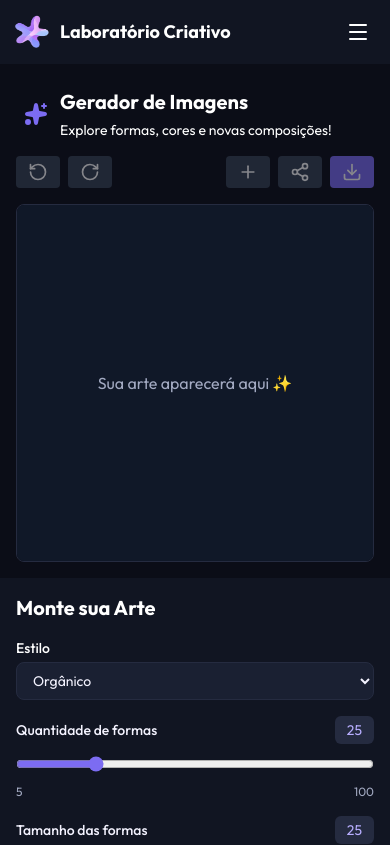
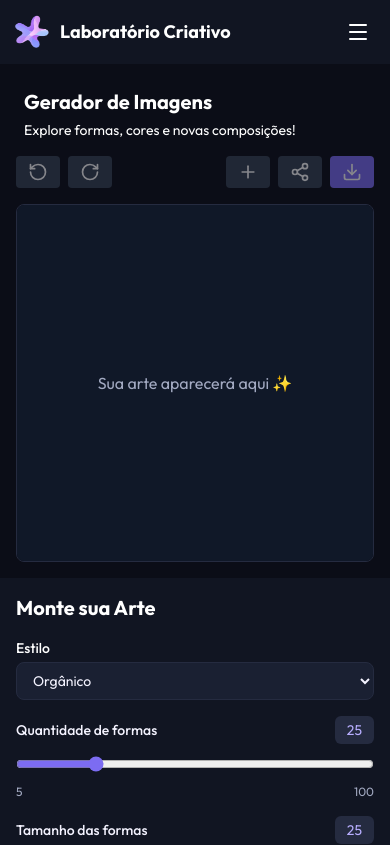
Before and after one commit to carolinneVictoria/creative-lab, a React (Vite) app: page / in a window 390 px wide. Shown: the top 845 px of the page. Built offline with nearby package versions, Linux system fonts and the light colour scheme.

Commit message:
feat: update Sparkles icon visibility in Principal component for improved responsiveness

```diff
--- a/src/components/Principal.tsx
+++ b/src/components/Principal.tsx
@@ -159,7 +159,7 @@ export function Principal({
         <div className="flex items-center gap-3 lg:mb-4 lg:gap-4">
           <Sparkles
             fill="currentColor"
-            className="h-6 w-6 shrink-0 text-[#7C6CF2] lg:h-8 lg:w-8"
+            className="hidden h-8 w-8 shrink-0 text-[#7C6CF2] lg:block"
             aria-hidden="true"
           />
 
```
